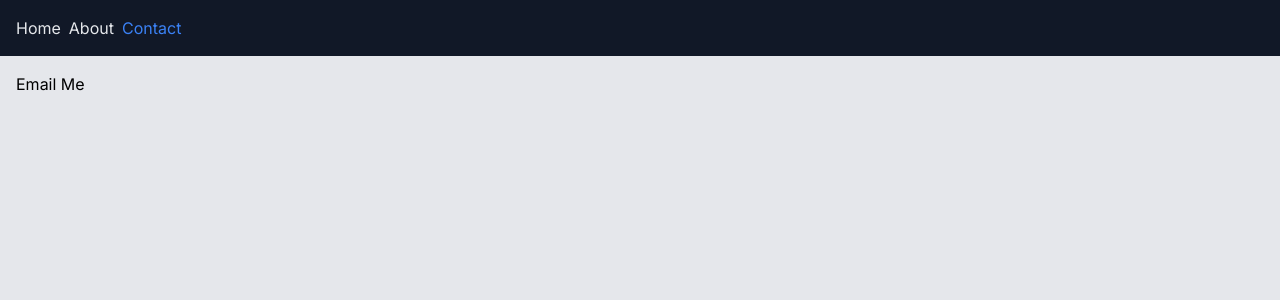
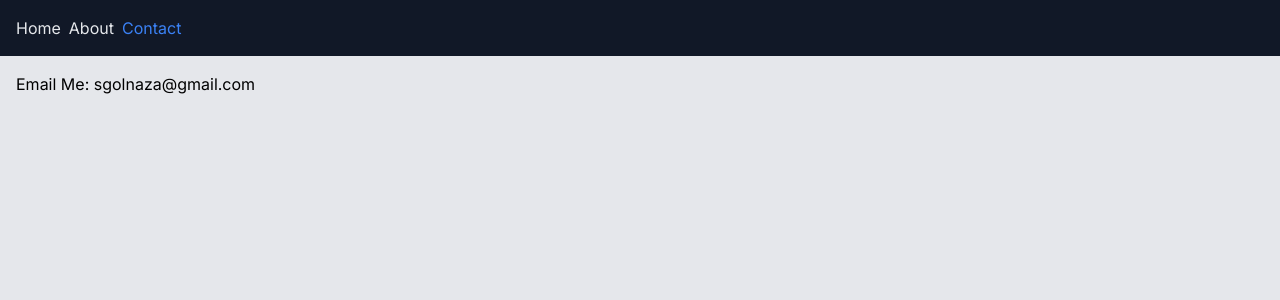
Before and after one commit to saro9588/legibill, a Next.js app: page /contact in a window 1280 px wide. Shown: the top 300 px of the page. Built offline with nearby package versions, Linux system fonts and the light colour scheme.

Commit message:
minor styling updates

```diff
--- a/app/about/page.tsx
+++ b/app/about/page.tsx
@@ -2,7 +2,7 @@ export default function About() {
     return(
         <>
             <p>
-                LegiBill helps curious users to navigate LegiScan data.
+                LegiBill helps curious users navigate <a className="text-blue-600" href="https://legiscan.com/" target="_blank" rel="noopener noreferrer">LegiScan</a> data.
             </p>
         </>
     )
--- a/app/contact/page.tsx
+++ b/app/contact/page.tsx
@@ -1,7 +1,7 @@
 export default function Contact() {
     return(
         <>
-            <a href="mailto:sgolnaza@gmail.com">Email Me</a>
+            <a className="hover:text-blue-600 hover:underline" href="mailto:sgolnaza@gmail.com">Email Me: sgolnaza@gmail.com</a>
         </>
     )
 }
```
